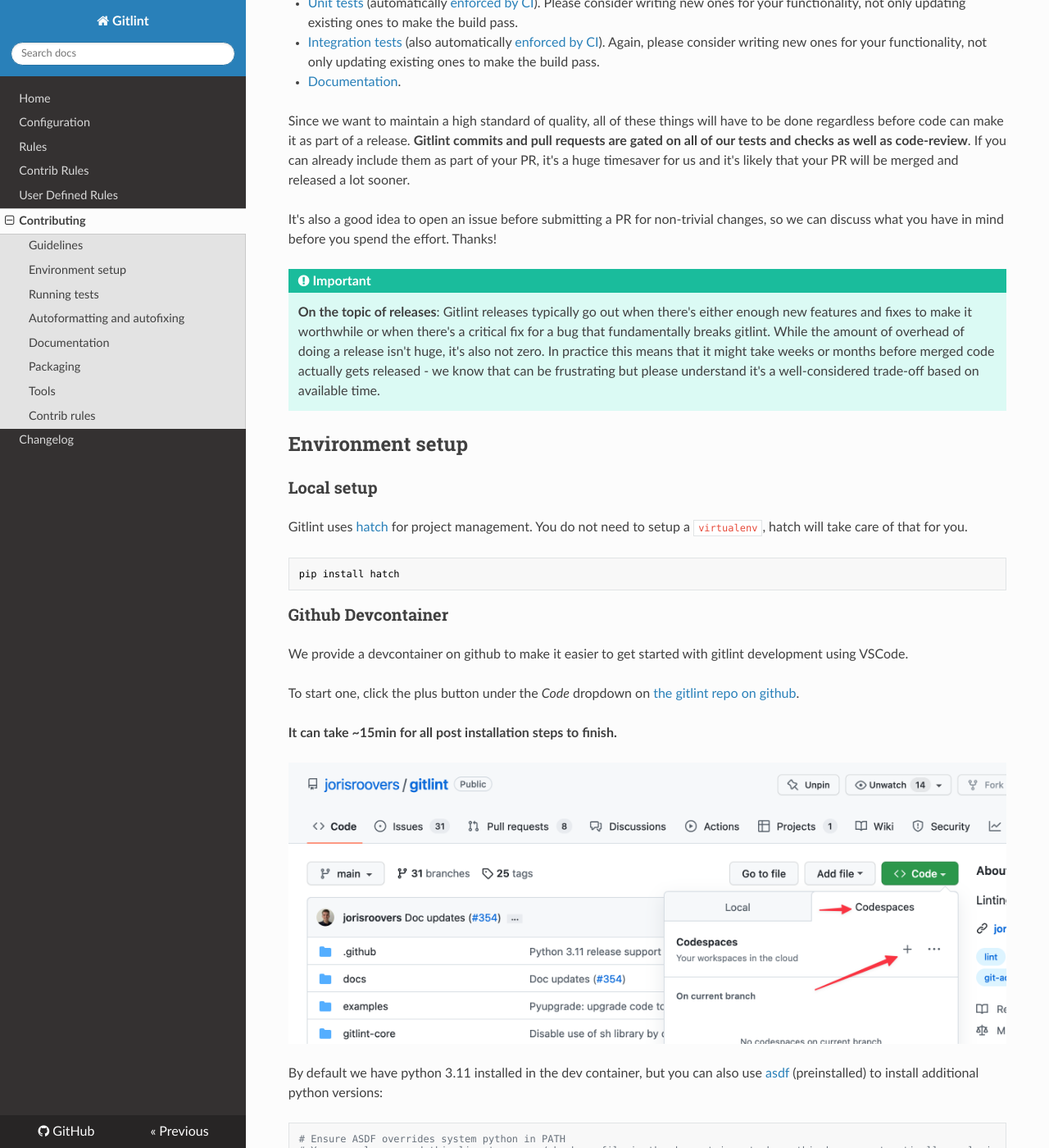
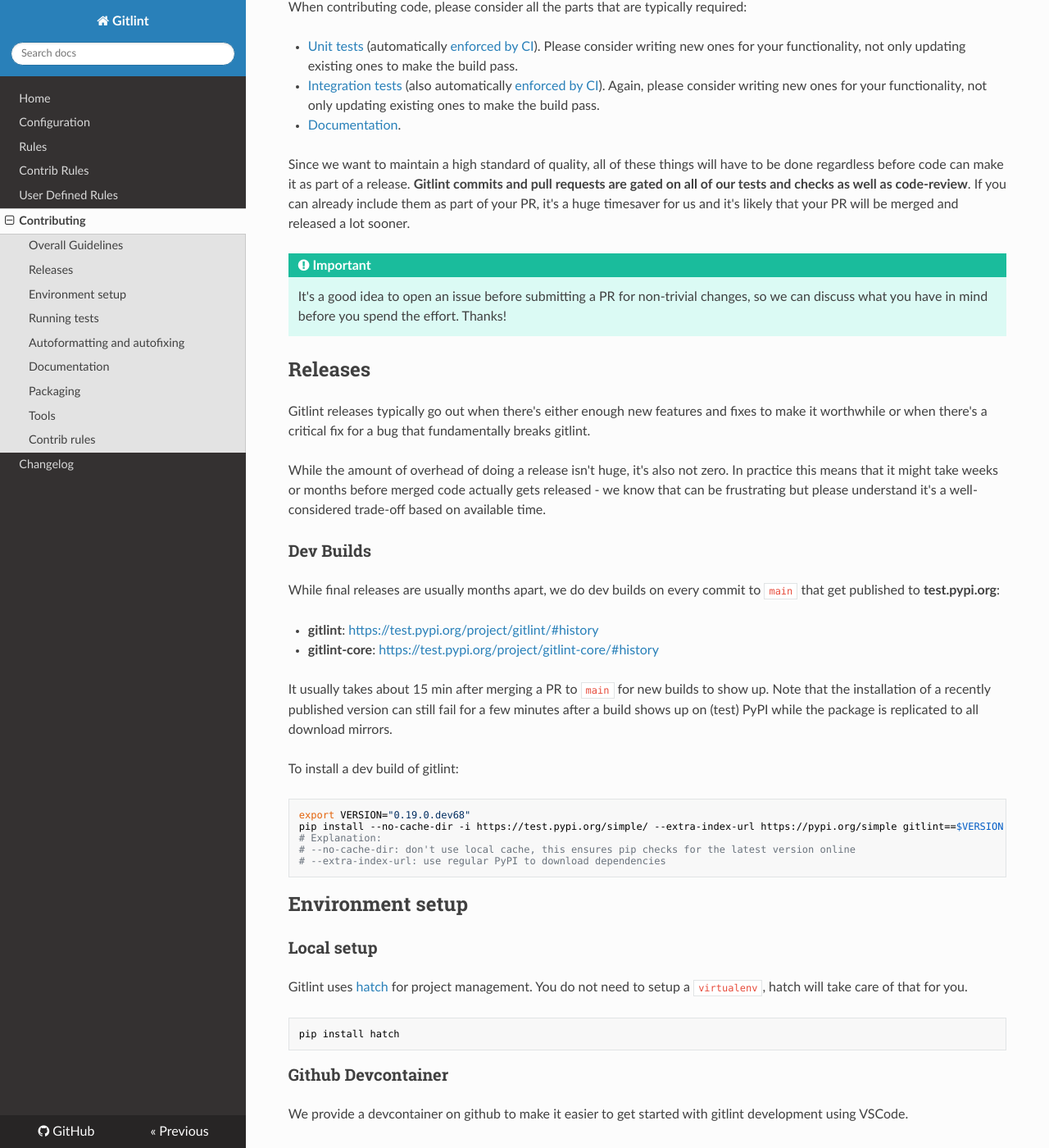
Before and after one commit to jorisroovers/gitlint, an MkDocs documentation site: the page built from docs/contributing.md, in a window 1280 px wide and 1400 px high, scrolled down 416 px. Shown: the whole window at 82% size. Built offline with MkDocs 1.6.1, drawn with Linux system fonts in a browser that asks for light colours; nearby versions of some CDN libraries; some of the changed text lies outside the part shown.

Commit message:
Docs: explain dev builds (#444)
Adds a section to the Contributing docs that explains how to install dev
builds.

````diff
--- a/docs/contributing.md
+++ b/docs/contributing.md
@@ -3,13 +3,14 @@
 We'd love for you to contribute to gitlint. Thanks for your interest!
 The [source-code and issue tracker](https://github.com/jorisroovers/gitlint) are hosted on Github.
 
-Often it takes a while for us (well, actually just [me](https://github.com/jorisroovers)) to get back to you
-(sometimes up to a few months, this is a hobby project), but rest assured that we read your message and appreciate
-your interest!
-We maintain a [loose project plan on github projects](https://github.com/users/jorisroovers/projects/1/), but
-that's open to a lot of change and input.
+!!! note
+    Often it takes a while for us (well, actually just [me](https://github.com/jorisroovers)) to get back to you
+    (sometimes up to a few months, this is a hobby project), but rest assured that we read your message and appreciate
+    your interest!
+    We maintain a [loose project plan on github projects](https://github.com/users/jorisroovers/projects/1/), but
+    that's open to a lot of change and input.
 
-## Guidelines
+## Overall Guidelines
 
 When contributing code, please consider all the parts that are typically required:
 
@@ -26,15 +27,38 @@
 code-review**. If you can already include them as part of your PR, it's a huge timesaver for us
 and it's likely that your PR will be merged and released a lot sooner.
 
-It's also a good idea to open an issue before submitting a PR for non-trivial changes, so we can discuss what you have
-in mind before you spend the effort. Thanks!
+!!! important
+    It's a good idea to open an issue before submitting a PR for non-trivial changes, so we can discuss what you have
+    in mind before you spend the effort. Thanks!
 
-!!! Important
-    **On the topic of releases**: Gitlint releases typically go out when there's either enough new features and fixes
-    to make it worthwhile or when there's a critical fix for a bug that fundamentally breaks gitlint. While the amount
-    of overhead of doing a release isn't huge, it's also not zero. In practice this means that it might take weeks
-    or months before merged code actually gets released - we know that can be frustrating but please understand it's
-    a well-considered trade-off based on available time.
+## Releases
+Gitlint releases typically go out when there's either enough new features and fixes
+to make it worthwhile or when there's a critical fix for a bug that fundamentally breaks gitlint.
+
+While the amount of overhead of doing a release isn't huge, it's also not zero. In practice this means that it might
+take weeks or months before merged code actually gets released - we know that can be frustrating but please
+understand it's a well-considered trade-off based on available time.
+
+### Dev Builds
+While final releases are usually months apart, we do dev builds on every commit to `main` that get published
+to **test.pypi.org**:
+
+- **gitlint**: [https://test.pypi.org/project/gitlint/#history](https://test.pypi.org/project/gitlint/#history)
+- **gitlint-core**:  [https://test.pypi.org/project/gitlint-core/#history](https://test.pypi.org/project/gitlint-core/#history)
+
+It usually takes about 15 min after merging a PR to `main` for new builds to show up. Note that the installation
+of a recently published version can still fail for a few minutes after a build shows up on (test) PyPI while the package
+is replicated to all download mirrors.
+
+To install a dev build of gitlint:
+```sh
+export VERSION="0.19.0.dev68"
+pip install --no-cache-dir -i https://test.pypi.org/simple/ --extra-index-url https://pypi.org/simple gitlint==$VERSION
+# Explanation:
+# --no-cache-dir: don't use local cache, this ensures pip checks for the latest version online
+# --extra-index-url: use regular PyPI to download dependencies
+```
+
 
 ## Environment setup
 ### Local setup
````
